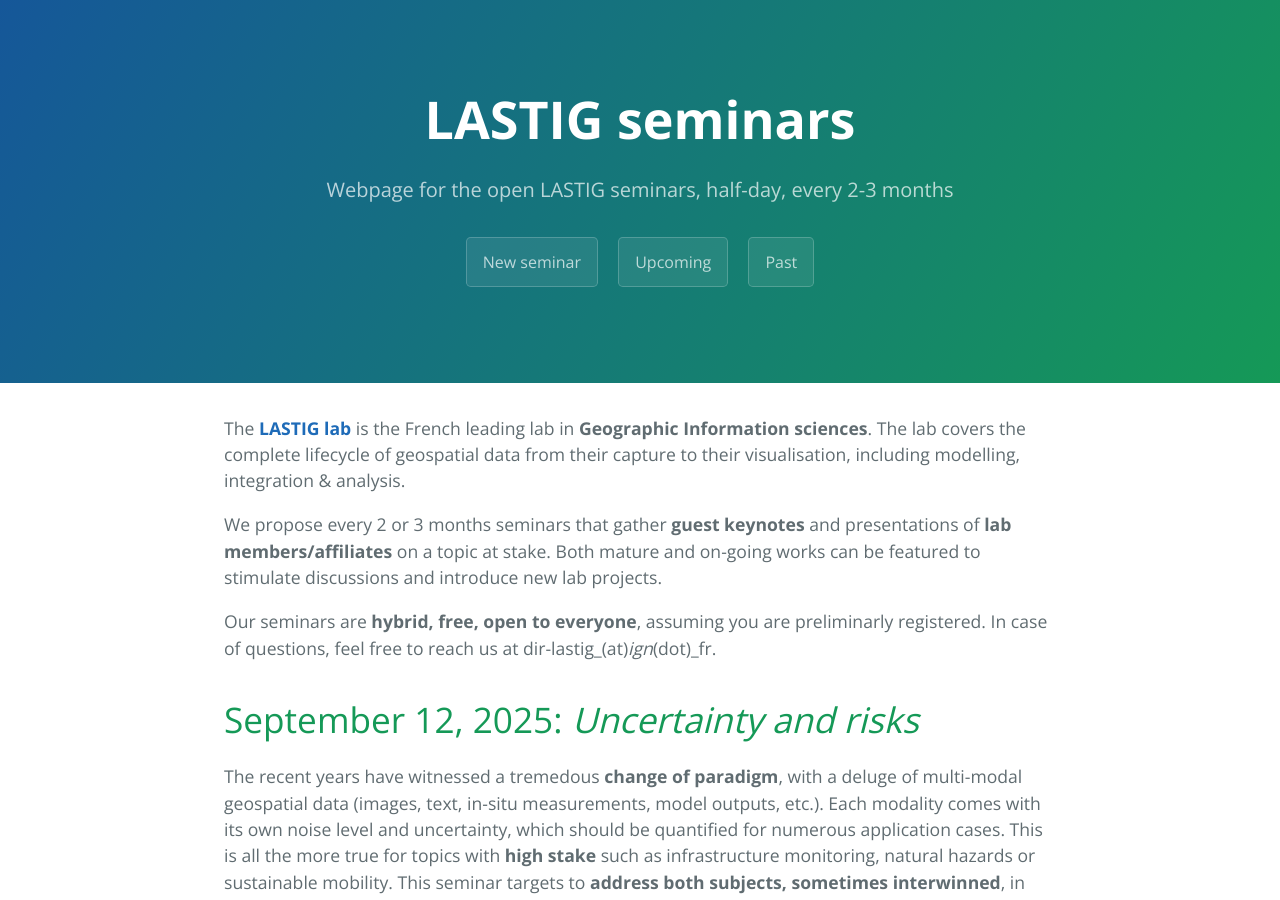
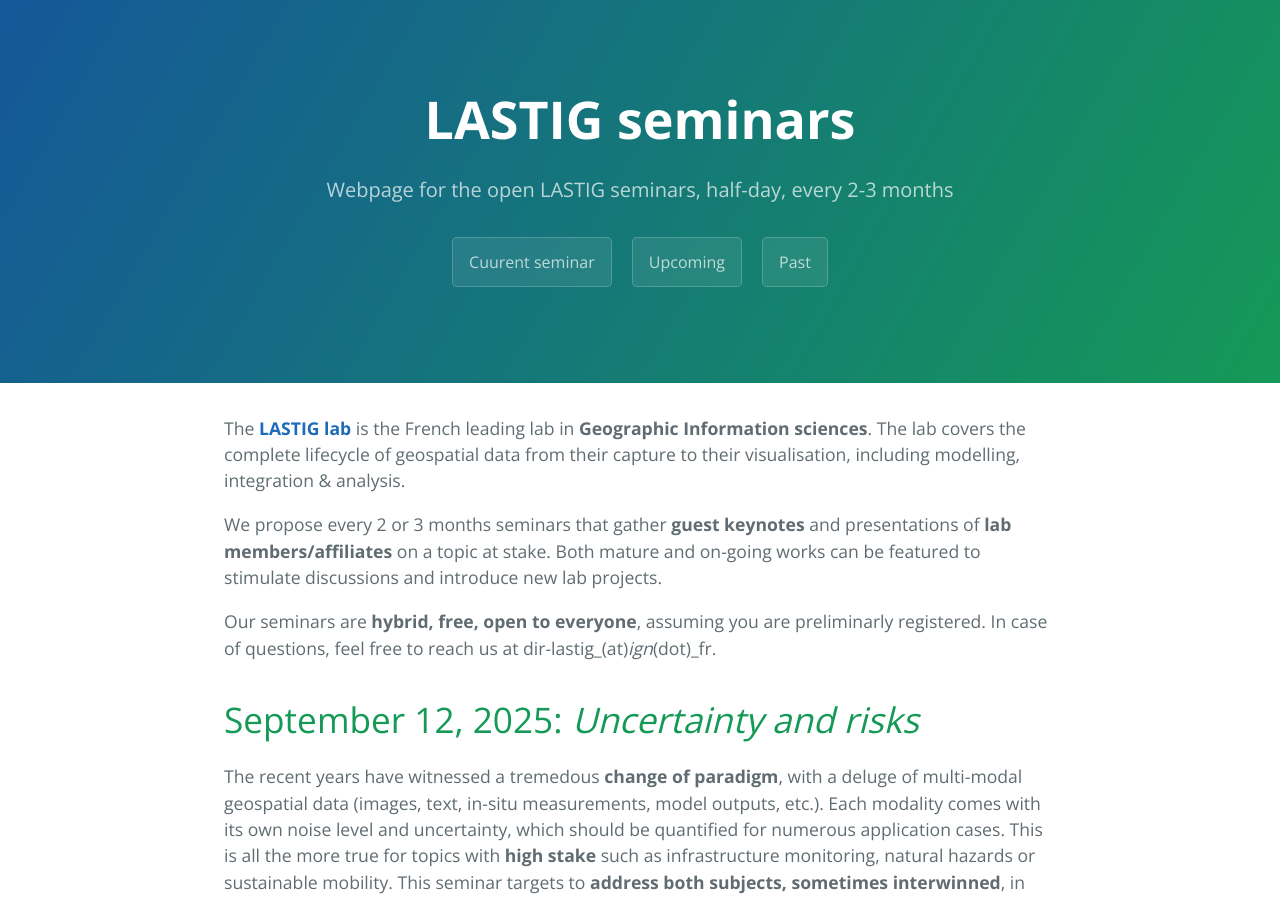
Before and after one commit to umrlastig/seminars, a Jekyll site: the page built from index.md, in a window 1280 px wide and 900 px high. Built offline with Jekyll 4.4.1, drawn with Linux system fonts in a browser that asks for light colours.

Commit message:
Update default.html

```diff
--- a/_layouts/default.html
+++ b/_layouts/default.html
@@ -19,7 +19,7 @@
       <h1 class="project-name">{{ page.title | default: site.title | default: site.github.repository_name }}</h1>
       <h2 class="project-tagline">{{ page.description | default: site.description | default: site.github.project_tagline }}</h2>
       {% if site.github.is_project_page %}
-        <a href="{{ './index' }}" class="btn">New seminar</a>
+        <a href="{{ './index' }}" class="btn">Cuurent seminar</a>
       {% endif %}
       {% if site.show_downloads %}
         <a href=" {{ './upcoming' }}" class="btn">Upcoming</a>
```
